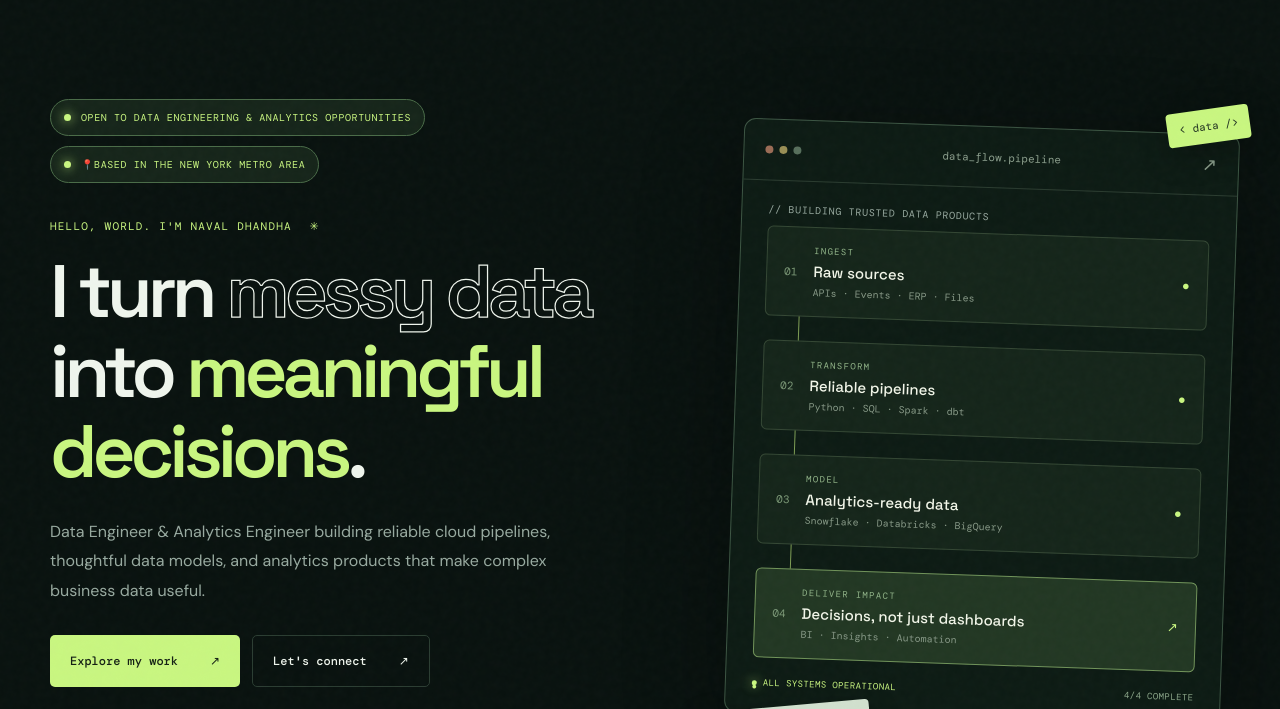
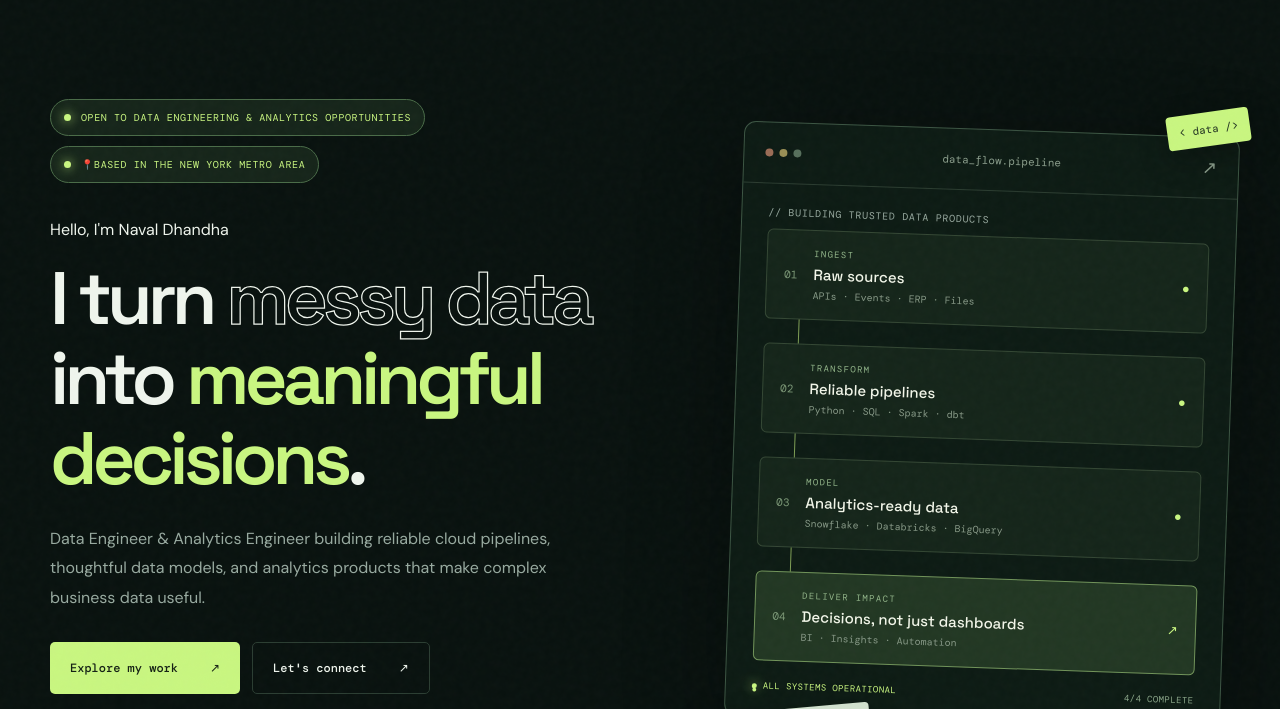
Before and after one commit to NavalDhandha/NavalDhandha.github.io, a plain HTML site: page index.html in a window 1280 px wide. Shown: the part 91-800 px from the top of the page. Drawn offline with nearby package versions, Linux system fonts and the light colour scheme.

Commit message:
Update introduction and hero section in index.html

```diff
--- a/index.html
+++ b/index.html
@@ -40,7 +40,9 @@
               📍BASED IN THE NEW YORK METRO AREA
           </div>
         </div>
-        <div class="eyebrow">HELLO, WORLD. I'M NAVAL DHANDHA <span class="tiny-star">✳</span></div>
+        <div class="hero-intro">
+          Hello, I'm <span>Naval Dhandha</span>
+        </div>
         <h1 id="hero-heading">I turn <span class="outline">messy data</span> into <span class="highlight">meaningful decisions<span class="period">.</span></span></h1>
         <p class="hero-copy">Data Engineer & Analytics Engineer building reliable cloud pipelines, thoughtful data models, and analytics products that make complex business data useful.</p>
         <div class="hero-actions"><a class="btn btn-primary" href="#projects">Explore my work <span aria-hidden="true">↗</span></a><a class="btn btn-outline" href="#contact">Let's connect <span aria-hidden="true">↗</span></a></div>
```
